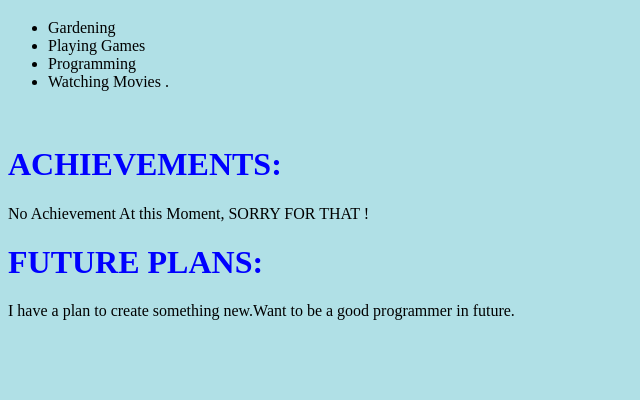
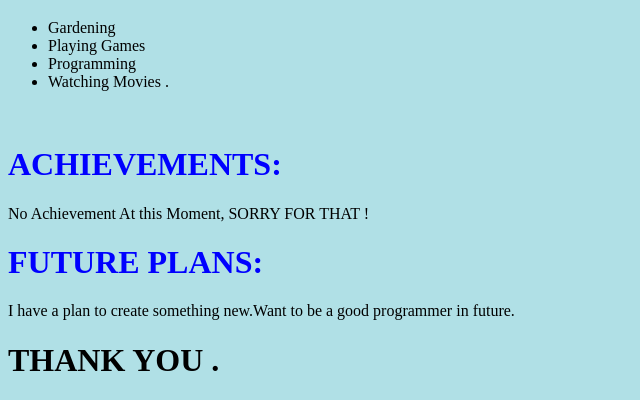
Before and after one commit to SHIBLE75/SHIBLE75.github.io, a plain HTML site: page index.html in a window 1280 px wide. Shown: the part 716-1116 px from the top of the page, without its empty margins (0-640 px from the left). Before the commit the page ends 1052 px from the top, so only its background shows below. Drawn offline with Linux system fonts and the light colour scheme.

Commit message:
Update index.html

```diff
--- a/index.html
+++ b/index.html
@@ -36,3 +36,5 @@ MY FATHER IS A BANKER & MY MOTHER IS A HOUSEWIFE.I HAVE TWO YOUNGER SISTERS..</P
 
 <h1 style="color:blue">FUTURE PLANS:</h1>
 <p> I have a plan to create something new.Want to be a good programmer in future.</p>
+
+<h1>THANK YOU .</h1>
```
